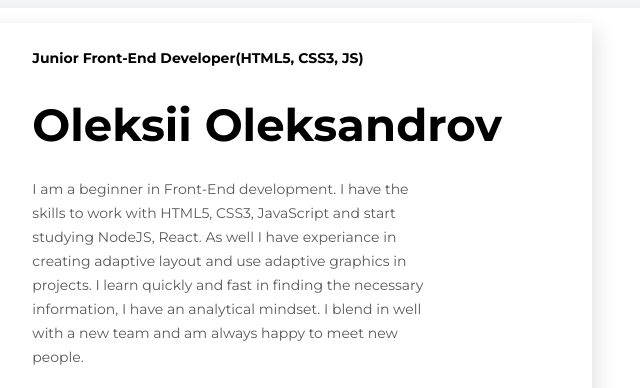
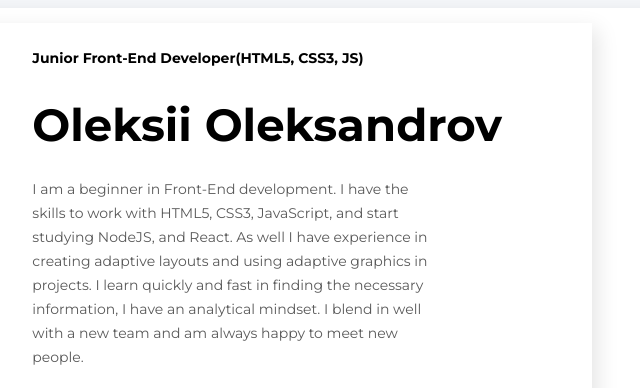
Before and after one commit to Oleksandrov1995/resume, a website built with Parcel: page src/index.html in a window 1280 px wide. Shown: the top 388 px of the page, 558-1198 px from the left. Built offline with nearby package versions, Linux system fonts and the light colour scheme.

Commit message:
Update about-user.html

```diff
--- a/src/partials/about-user.html
+++ b/src/partials/about-user.html
@@ -6,4 +6,4 @@
 
             <h1 class="about-name">Oleksii Oleksandrov</h1>
 
-            <p class="about-description"> I am a beginner in Front-End development. I have the skills to work with HTML5, CSS3, JavaScript and start studying NodeJS, React. As well I have experiance in creating adaptive layout and use adaptive graphics in projects. I learn quickly and fast in finding the necessary information, I have an analytical mindset. I blend in well with a new team and am always happy to meet new people. </p>
+            <p class="about-description">I am a beginner in Front-End development. I have the skills to work with HTML5, CSS3, JavaScript, and start studying NodeJS, and React. As well I have experience in creating adaptive layouts and using adaptive graphics in projects. I learn quickly and fast in finding the necessary information, I have an analytical mindset. I blend in well with a new team and am always happy to meet new people.</p>
```
